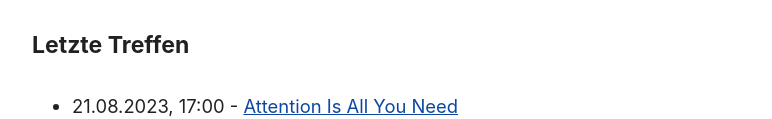
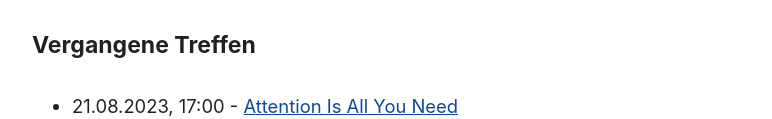
Before and after one commit to ascii-dresden/reading-group, a plain HTML site: page index.html in a window 1280 px wide. Shown: the part 2765-2884 px from the top of the page, without its empty margins (248-1020 px from the left). Drawn offline with Linux system fonts and the light colour scheme.

Commit message:
wording of past meetings

```diff
--- a/index.html
+++ b/index.html
@@ -150,7 +150,7 @@
       anders aufgebaut sind, ist das jetzt kein Muss, würde ich sagen.
     </p>
 
-    <h4>Letzte Treffen</h4>
+    <h4>Vergangene Treffen</h4>
     <ul id="past-meetings-list"></ul>
 
     <h4>Kontakt</h4>
```
